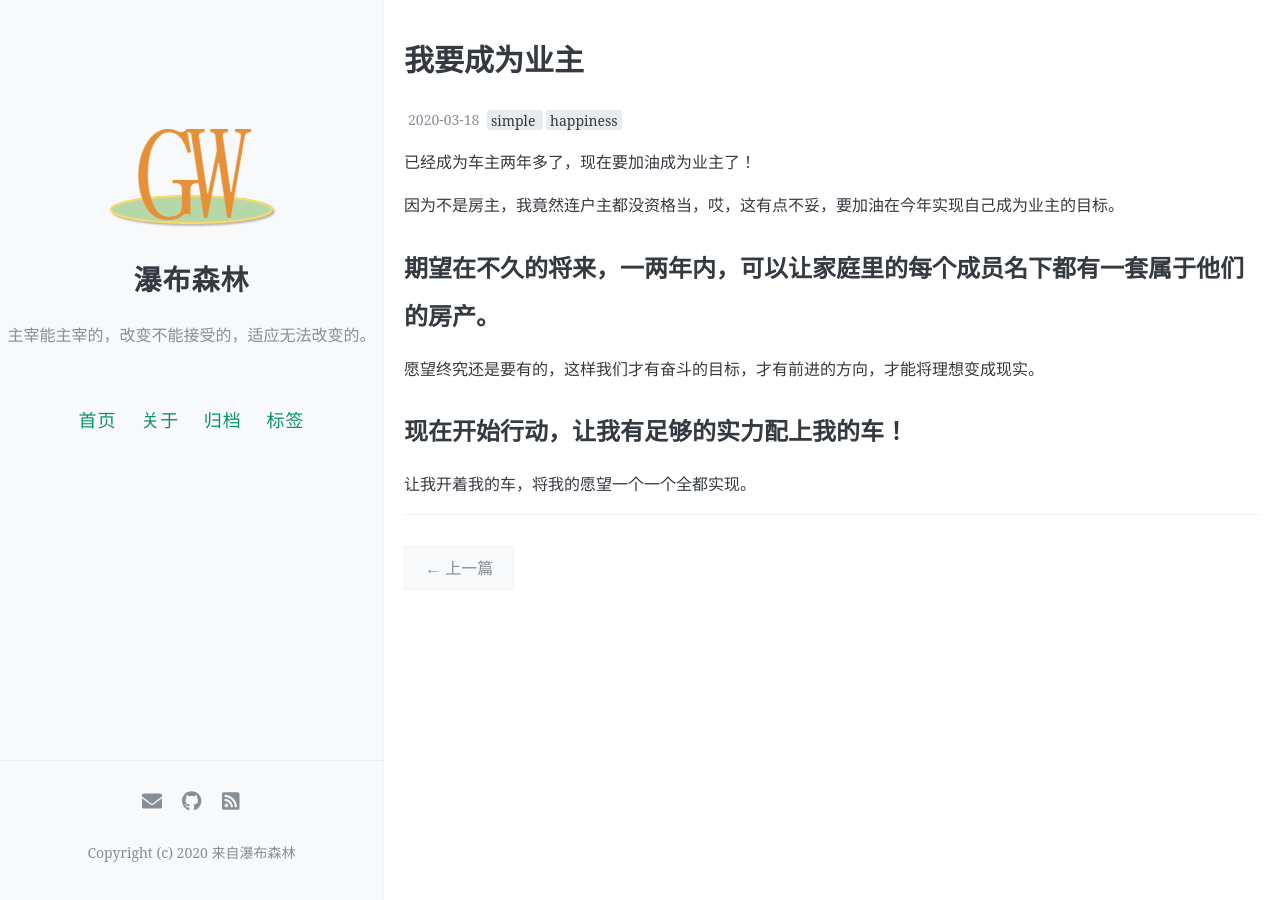
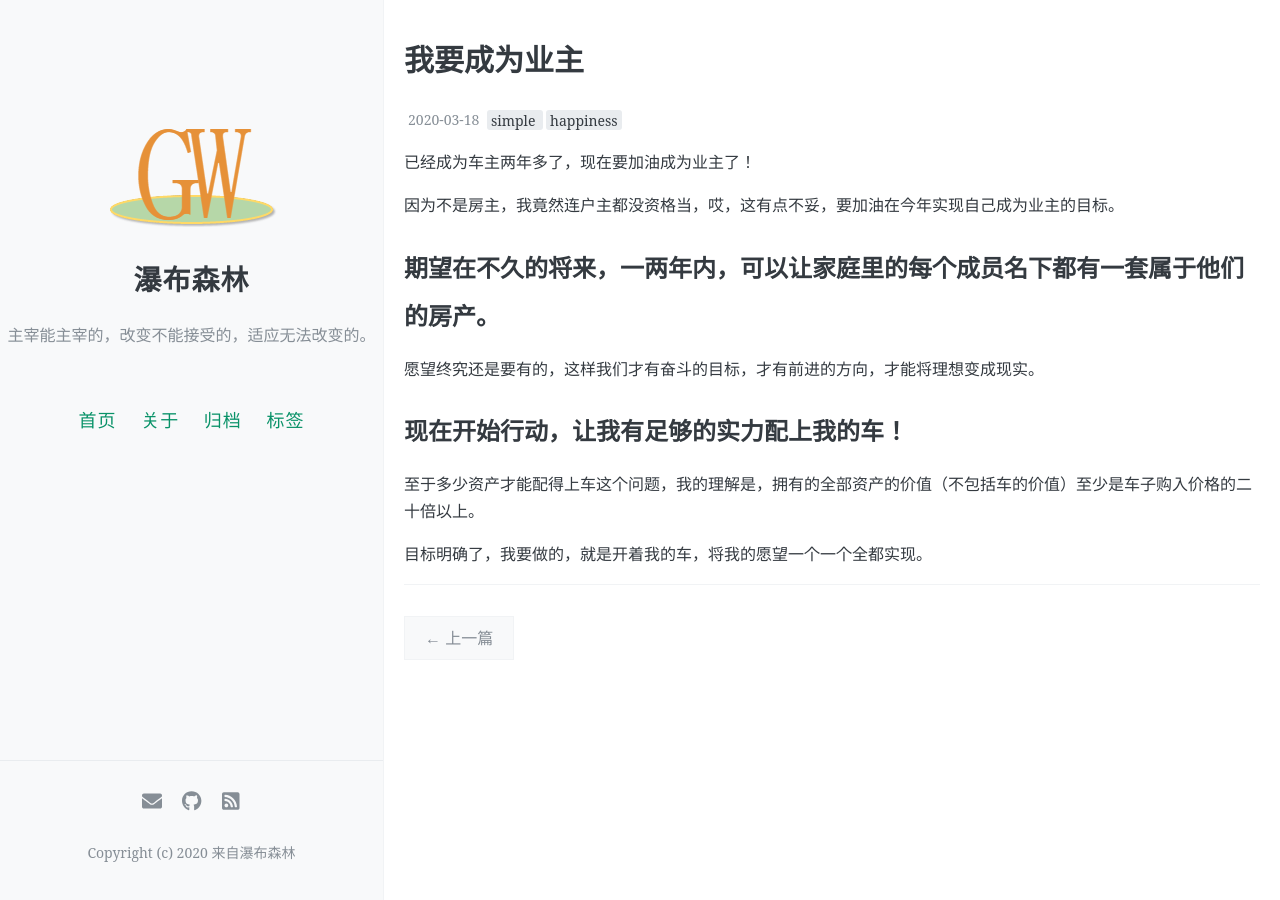
Before and after one commit to jordongao/jordongao.github.io, a Jekyll site: the page built from _posts/2020-03-18-house.md, in a window 1280 px wide. Built offline with Jekyll 4.4.1, drawn with Linux system fonts in a browser that asks for light colours; comment, search, counter and statistics services are not loaded.

Commit message:
Update and rename 2020-03-18-household.md to 2020-03-18-house.md

```diff
--- a/_posts/2020-03-18-household.md
+++ b/_posts/2020-03-18-house.md
@@ -17,4 +17,6 @@ comments: true
 
 ## 现在开始行动，让我有足够的实力配上我的车！
 
-让我开着我的车，将我的愿望一个一个全都实现。
+至于多少资产才能配得上车这个问题，我的理解是，拥有的全部资产的价值（不包括车的价值）至少是车子购入价格的二十倍以上。
+
+目标明确了，我要做的，就是开着我的车，将我的愿望一个一个全都实现。
```
